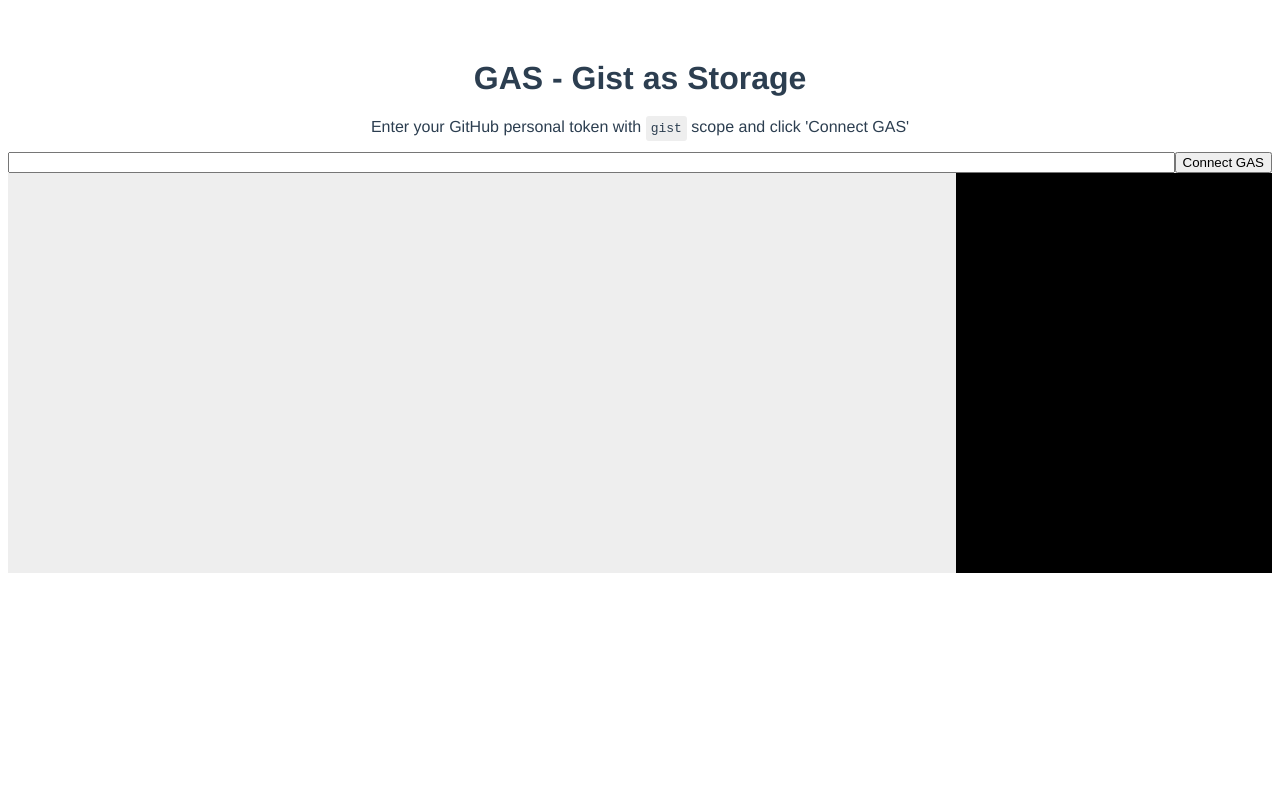
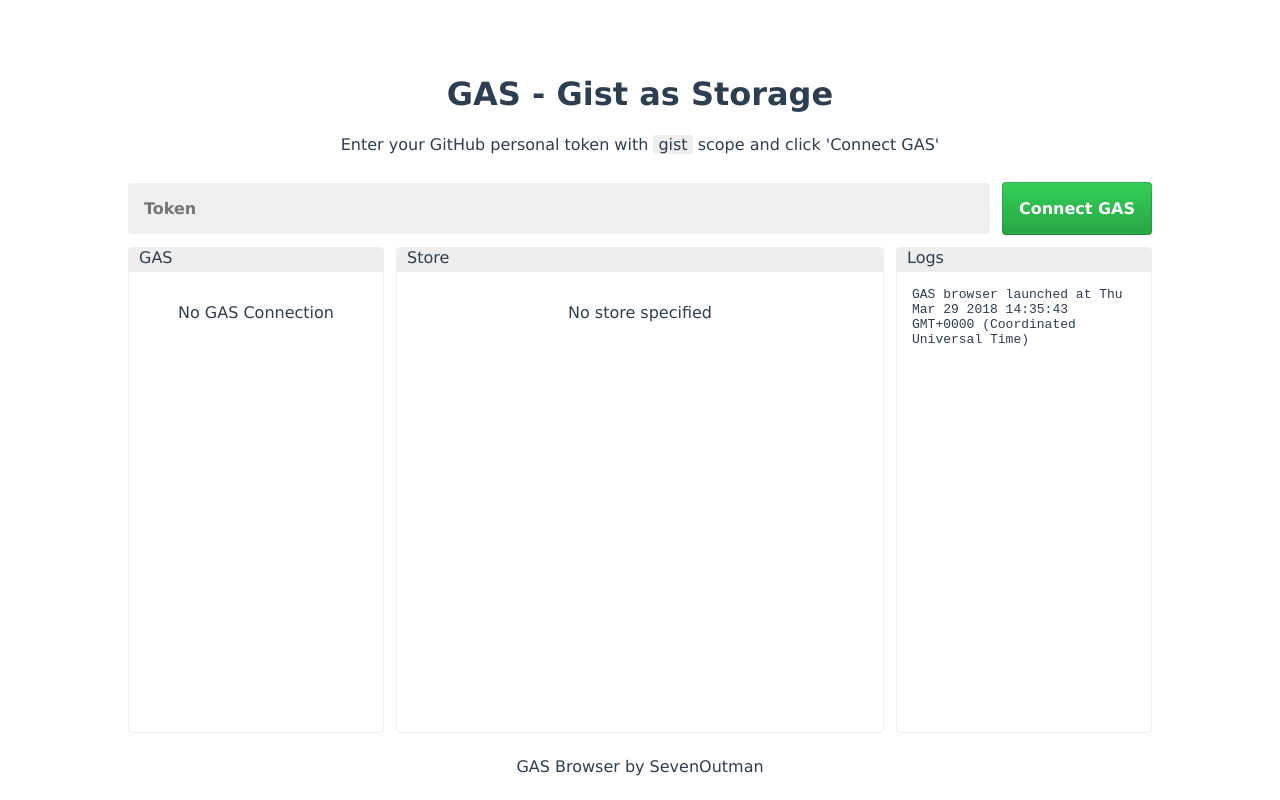
Before and after one commit to SevenOutman/gist-as-storage, a Vue app in the folder demo/: page / in a window 1280 px wide. Built offline with nearby package versions, Linux system fonts and the light colour scheme.

Commit message:
improved GAS Browser

```diff
--- a/demo/config/index.js
+++ b/demo/config/index.js
@@ -13,7 +13,7 @@
     proxyTable: {},
 
     // Various Dev Server settings
-    host: 'localhost', // can be overwritten by process.env.HOST
+    host: '0.0.0.0', // can be overwritten by process.env.HOST
     port: 8080, // can be overwritten by process.env.PORT, if port is in use, a free one will be determined
     autoOpenBrowser: false,
     errorOverlay: true,
--- a/demo/index.html
+++ b/demo/index.html
@@ -3,7 +3,7 @@
   <head>
     <meta charset="utf-8">
     <meta name="viewport" content="width=device-width,initial-scale=1.0">
-    <title>demo</title>
+    <title>GAS Browser</title>
   </head>
   <body>
     <div id="app"></div>
--- a/demo/src/App.vue
+++ b/demo/src/App.vue
@@ -1,11 +1,18 @@
 <template>
   <div id="app">
-    <h1>GAS - Gist as Storage</h1>
-    <p>Enter your GitHub personal token with
-    <pre style="display: inline;background: #eee;padding: 5px;border-radius: 3px">gist</pre>
-    scope and click 'Connect GAS'
-    </p>
-    <GASBrowser />
+    <header>
+      <h1>GAS - Gist as Storage</h1>
+      <p>Enter your GitHub personal token with
+      <pre style="display: inline;background: #eee;padding: 0 5px;border-radius: 3px">gist</pre>
+      scope and click 'Connect GAS'
+      </p>
+    </header>
+    <main>
+      <GASBrowser />
+    </main>
+    <footer>
+      GAS Browser by SevenOutman
+    </footer>
   </div>
 </template>
 
@@ -20,13 +27,45 @@
   }
 </script>
 
-<style>
+<style lang="less">
+
+  * {
+    box-sizing: border-box;
+    font-family: 'Source Sans Pro', 'Lucida Grande', sans-serif;
+  }
+
+  html,
+  body {
+    padding: 0;
+    margin: 0;
+    overflow: hidden;
+  }
+
   #app {
     font-family: 'Avenir', Helvetica, Arial, sans-serif;
     -webkit-font-smoothing: antialiased;
     -moz-osx-font-smoothing: grayscale;
     text-align: center;
     color: #2c3e50;
-    margin-top: 60px;
+
+    height: 100vh;
+    width: 100vw;
+    max-width: 64rem;
+    margin: 0 auto;
+
+
+    display: flex;
+    flex-direction: column;
+    header {
+      padding-top: 54px;
+    }
+    main {
+      flex-grow: 1;
+      display: flex;
+    }
+
+    footer {
+      padding: 24px;
+    }
   }
 </style>
--- a/demo/src/components/GASBrowser.vue
+++ b/demo/src/components/GASBrowser.vue
@@ -1,25 +1,53 @@
 <template>
   <div class="gas-browser">
     <div class="toolbar">
-      <input type="text" id="token" v-model="token">
-      <button @click="connectGAS">Connect GAS</button>
+      <!--<div class="logo">GAS Browser</div>-->
+      <input type="text" id="token" placeholder="Token" v-model="token">
+      <button type="button" @click="connectGAS">Connect GAS</button>
     </div>
     <div class="panels">
       <div class="panel stores">
-        <ul>
-          <li v-for="store of stores" :key="store">
-            {{ store }}
-          </li>
-        </ul>
+        <div class="panel-header">
+          GAS
+        </div>
+        <div class="panel-body">
+          <ul v-if="owner">
+            {{ owner.login }}
+            <li
+              v-for="store of stores"
+              :key="store.name"
+              :class="{'current': store === currentStore}"
+              @click="currentStore = store"
+            >
+              {{ store.name }}
+            </li>
+          </ul>
+          <p class="placeholder" v-else>No GAS Connection</p>
+        </div>
       </div>
       <div class="panel table">
-        <div class="row" v-for="(entry, index) of entries" :key="index">
-          <div class="cell">{{ entry[0]}}</div>
-          <div class="cell">{{ entry[1]}}</div>
+        <div class="panel-header">
+          Store {{ currentStore && currentStore.name }}
+        </div>
+        <div class="panel-body">
+          <table v-if="currentStore">
+            <tr>
+              <th>Key</th>
+              <th>Value</th>
+            </tr>
+            <tr v-for="(entry, index) of currentStore.getAll()" :key="index">
+              <td>{{ entry[0]}}</td>
+              <td>{{ entry[1]}}</td>
+            </tr>
+          </table>
+          <p class="placeholder" v-else>No store specified</p>
         </div>
       </div>
       <div class="panel logs">
-        <pre v-for="(line, index) of logs" :key="index">{{line}}</pre>
+        <div class="panel-header">Logs</div>
+        <div class="panel-body">
+          <p v-for="(line, index) of logs" :key="index">{{line}}</p>
+        </div>
       </div>
     </div>
   </div>
@@ -29,13 +57,15 @@
   import GAS from 'gist-as-storage'
 
   export default {
-    name: "GASBrowser",
+    name: 'GASBrowser',
     data() {
       return {
         token: '',
+        owner: null,
         logs: [],
         stores: [],
         entries: [],
+        currentStore: null
       }
     },
     methods: {
@@ -43,71 +73,182 @@
         this.logs.push(message)
       },
       connectGAS() {
-        this.gas = new GAS(this.token, this)
+        this.log('Connecting GAS...')
+        this.gas = new GAS(this.token)
           .ready(async (gas) => {
+            this.owner = await gas.owner()
+            this.log('GAS connected')
             this.stores = gas.stores()
+
             const store1 = await gas.store('store1')
-            store1.setItem('key', 'valuepp')
-            await store1.flush()
-            this.entries = store1.getAll()
-
-          });
+            store1.setItem('app', 'GAS Browser')
+          })
       },
     },
+    mounted() {
+      this.log(`GAS browser launched at ${new Date()}`)
+    }
   }
 </script>
 
-<style lang="less" scoped>
-  * {
-    box-sizing: border-box;
-  }
+<style lang="less">
   .gas-browser {
+    flex-grow: 1;
+
     display: flex;
     flex-direction: column;
 
-    background-color: #eee;
-
     .toolbar {
       display: flex;
-      #token {
+      align-items: center;
+      justify-content: space-between;
+
+      padding: 12px 0;
+
+      .logo {
+        padding: 16px;
+      }
+      input {
         flex-grow: 1;
+
+        -webkit-appearance: none;
+        border: none;
+        outline: none;
+
+        padding: 16px;
+        border-radius: 4px;
+        background-color: rgb(239, 239, 239);
+
+        font-size: 16px;
+        font-weight: 600;
+
+        &[readonly] {
+          color: #888;
+        }
+
+        ::-webkit-input-placeholder {
+          color: #888;
+          letter-spacing: 0.015625em;
+          font-weight: 600;
+        }
+      }
+      button {
+        -webkit-appearance: none;
+        outline: none;
+
+        border-radius: 4px;
+        padding: 16px;
+        font-size: 16px;
+        margin-left: 12px;
+
+        font-weight: 600;
+
+        cursor: pointer;
+
+        color: #fff;
+        border: 1px solid rgba(27, 31, 35, 0.2);
+        user-select: none;
+        background: #28a745 linear-gradient(-180deg, #34d058 0%, #28a745 90%) repeat-x -1px -1px;
+        background-size: 110% 110%;
+        &:hover {
+          background: #269f42 linear-gradient(-180deg, #2fcb53 0%, #269f42 90%) -.5em;
+          border-color: rgba(27, 31, 35, 0.5);
+        }
+        &:active {
+          background: #279f43 none;
+          border-color: rgba(27, 31, 35, 0.5);
+          box-shadow: inset 0 0.15em 0.3em rgba(27, 31, 35, .15);
+        }
       }
     }
     .panels {
       flex-grow: 1;
       display: flex;
+      .panel {
+        display: flex;
+        flex-direction: column;
+        text-align: start;
 
-      min-height: 50vh;
+        border-radius: 4px;
+        overflow: hidden;
+        border: 1px solid #eee;
+        background-color: #fff;
 
-      .panel {
-        text-align: start;
+        .panel-header {
+          height: 24px;
+          padding: 0 10px;
+          background-color: #eee;
+        }
+        .panel-body {
+          flex-grow: 1;
+          padding: 15px;
+
+          .placeholder {
+            text-align: center;
+          }
+        }
       }
 
       .stores {
-        padding: 15px;
         flex-basis: 25%;
-        ul {
-          list-style: none;
-          padding: 0;
-          margin: 0;
-
+        .panel-body {
+          padding: 15px 0 0;
+          ul {
+            margin: -15px 0 0;
+            list-style: none;
+            padding: 0 0 0 10px;
+            user-select: none;
+            line-height: 1.5;
+            li {
+              padding-left: 1em;
+              &.current {
+                background: #f6f8fa;
+              }
+            }
+          }
         }
       }
 
       .table {
         flex-grow: 1;
-        .row {
-          display: flex;
-          .cell {
-            flex-grow: 1;
+        margin: 0 12px;
+        .panel-body {
+          padding: 15px 0;
+          table {
+            width: 100%;
+            border-spacing: 0;
+            border-collapse: collapse;
+            margin-top: -15px;
+            tr:nth-child(odd):not(:first-child) {
+              background: #f6f8fa;
+            }
+            th,
+            td {
+              padding: 0 10px;
+
+              overflow: hidden;
+              text-overflow: ellipsis;
+              white-space: nowrap;
+              border: solid #eee;
+              border-width: 0 1px 1px 1px;
+              &:first-child {
+                border-left: none;
+              }
+              &:last-child {
+                border-right: none;
+              }
+            }
           }
         }
       }
       .logs {
-        padding: 0 15px;
-        flex-basis: 25%;
-        background-color: black;
-        color: green;
+        width: 25%;
+        .panel-body {
+          p {
+            margin-top: 0;
+            font-family: monospace;
+          }
+        }
       }
     }
   }
```
Also changed, not shown: 1 other file (tests, documents, lock files or other folders).
